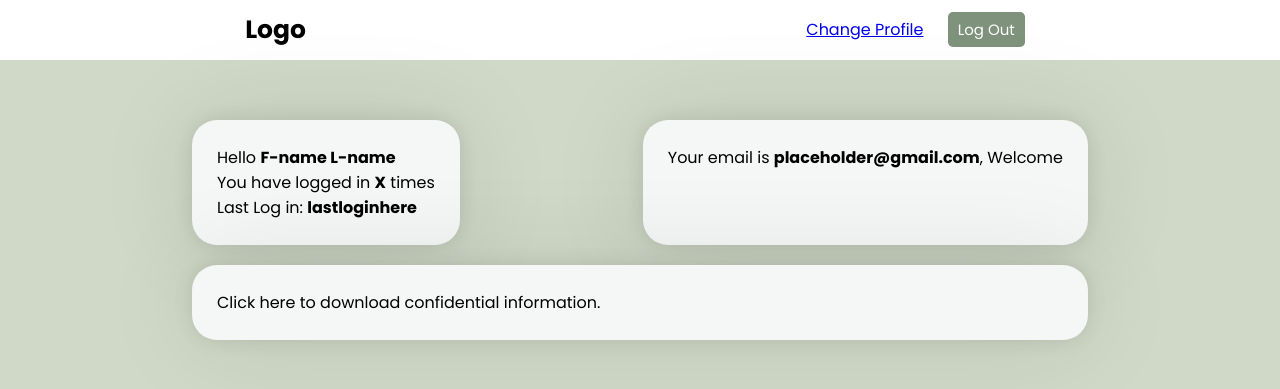
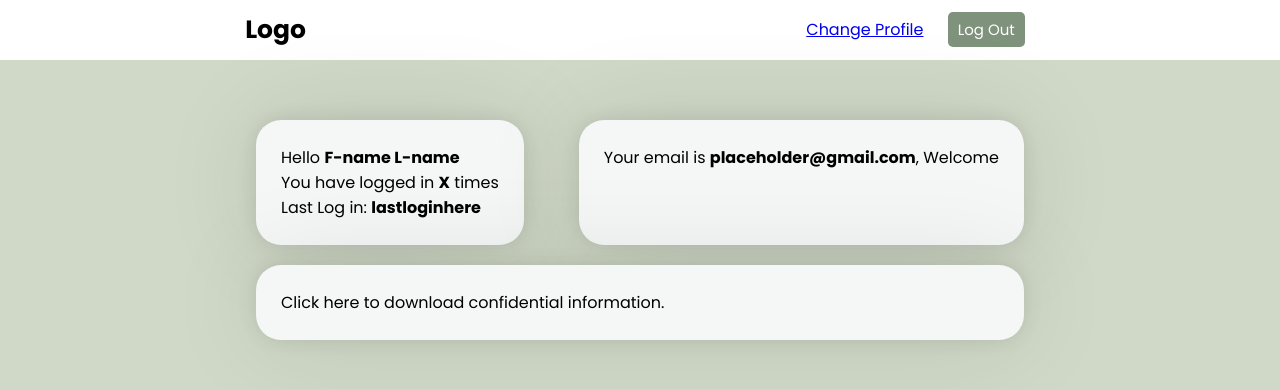
Before and after one commit to DevtheJay/COMP424Website2024, a PHP site: page /home.html in a window 1280 px wide. Shown: the top 389 px of the page. Run offline with PHP 8.4, Linux system fonts and the light colour scheme.

Commit message:
fixed spacing between boxes in the home page

```diff
--- a/styles.css
+++ b/styles.css
@@ -106,7 +106,7 @@ main{
 .main-box{
     display: flex;
     flex-direction: column;
-    width: 70%;
+    width: 60%;
 }
 .main-box .top{
     display: flex;
```
